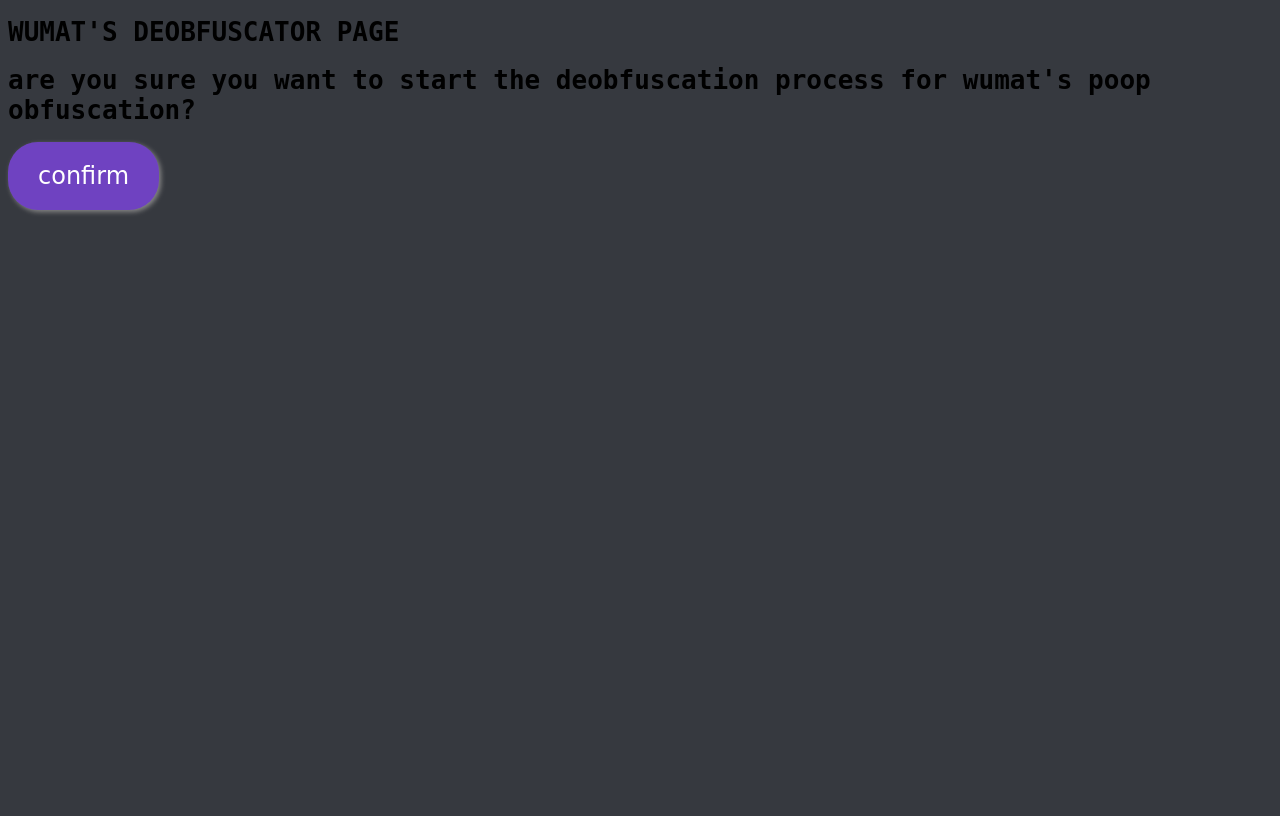
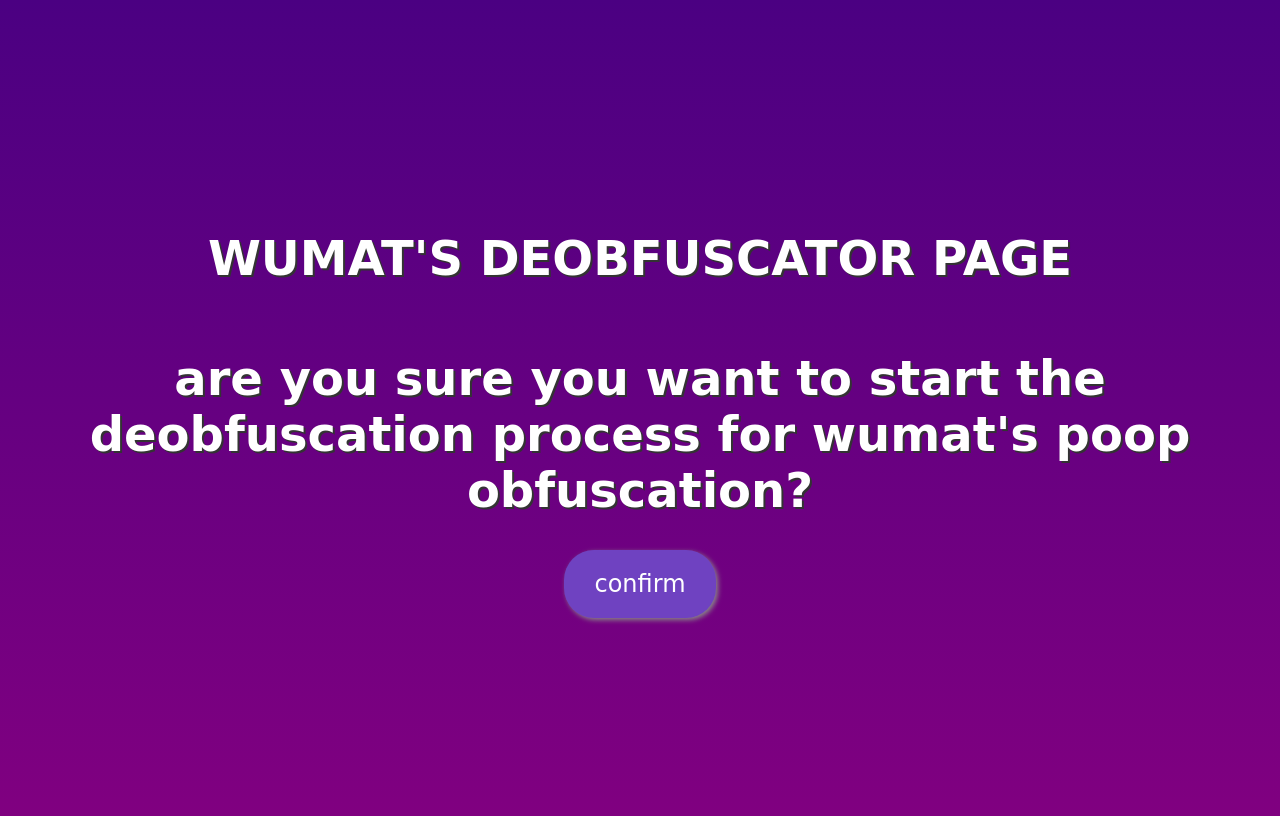
Before and after one commit to MrFeastEz/mrfeastez.github.io, a PHP site: page / in a window 1280 px wide. Before the commit the page ends 215 px from the top, so only its background shows below. Run offline with PHP 8.4, Linux system fonts and the light colour scheme.

Commit message:
Update styles.css

```diff
--- a/styles.css
+++ b/styles.css
@@ -1,89 +1,20 @@
-/* The Body */
-
 body {
-    background-color: #36393f;
-    font-family: monospace;
+    background: linear-gradient(to bottom, #4b0082, #800080);
+    font-family: "Comic Sans MS", cursive, sans-serif;
+    color: white;
 }
 
-/* The Title */
-
-#title {
-    font-size: 50px;
-
-    position: absolute;
-    top: 5%;
-    left: 50%;
-    transform: translate(-50%, -50%);
+h1 {
+    color: white;
+    text-shadow: 2px 2px #333;
+    font-size: 48px;
+    text-align: center;
 }
 
-/* The Notification */
-
-::placeholder {
-    color: #202125;
+.container {
+    display: flex;
+    flex-direction: column;
+    justify-content: center;
+    align-items: center;
+    height: 100vh;
 }
-
-#token:focus {
-    outline: none !important;
-    box-shadow: 0 0 10px #202125;
-}
-
-#token {
-    text-align: center;
-    font-size: 45px;
-    font-family: monospace;
-
-    width: 450px;
-    height: 50px;
-    background-color: #36393f;
-
-    position: absolute;
-    top: 40%;
-    left: 50%;
-    transform: translate(-50%, -50%);
-
-    border: 2px solid #202125;
-    border-radius: 10px;
-}
-
-#submit:active {
-    background-color: #33363b;
-}
-
-#submit:hover {
-    outline: none !important;
-    box-shadow: 0 0 10px #202125;
-}
-
-#submit {
-
-    font-size: 45px;
-    font-family: monospace;
-
-    width: 450px;
-    height: 50px;
-    background-color: #36393f;
-
-    position: absolute;
-    top: 60%;
-    left: 50%;
-    transform: translate(-50%, -50%);
-
-    border: 2px solid #202125;
-    border-radius: 10px;
-
-    transition: 0.2s all;
-}
-
-.notification {
-    width: 500px;
-    height: 500px;
-    background-color: #303136;
-
-    position: absolute;
-    top: 50%;
-    left: 50%;
-    transform: translate(-50%, -50%);
-
-    border: 2px solid #202125;
-    border-radius: 25px;
-}
```
